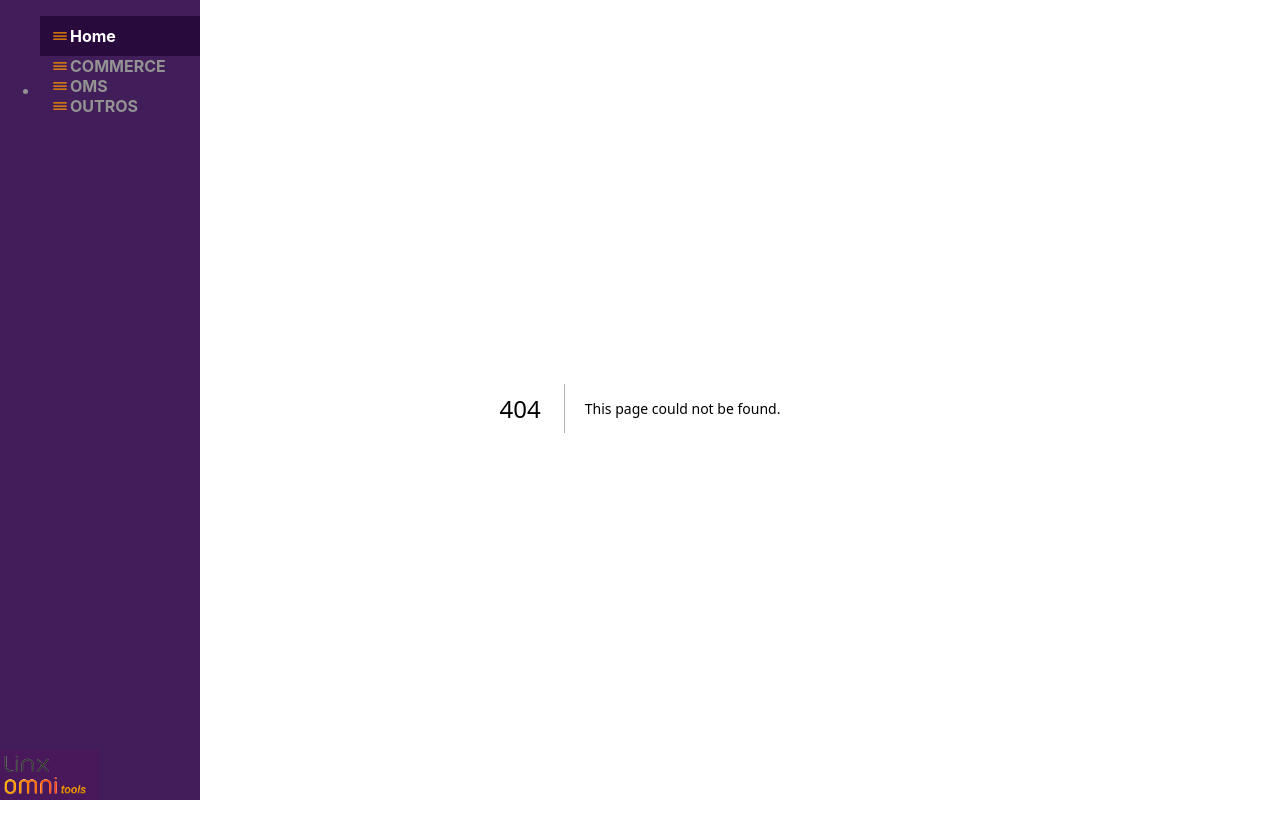
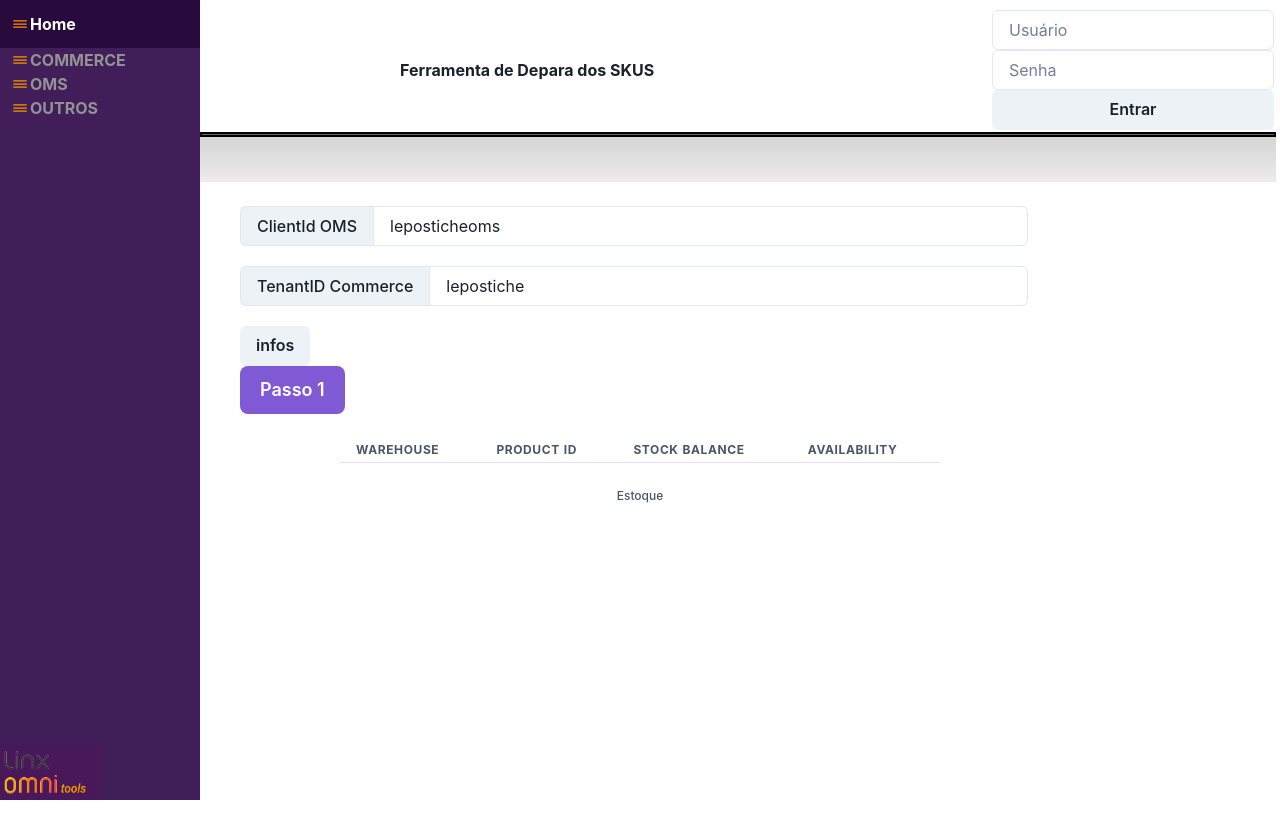
Before and after one commit to jonaszeferino/omniTools, a Next.js app: page /skuMapping in a window 1280 px wide. Before the commit this address had no page. Shown: the top 838 px of the page. After the commit the page ends 800 px from the top, so only its background shows below. Built offline with nearby package versions, Linux system fonts and the light colour scheme.

Commit message:
new api method to make a mapping sku function

```diff
--- /dev/null
+++ b/pages/api/v1/getOmsSkusFromMapping.jsx
@@ -0,0 +1,23 @@
+import { connectionRdsMySql } from "../../../components/connectiondb";
+
+export default async function handler(req, res) {
+  const connection = await connectionRdsMySql();
+
+  try {
+    const query = "SELECT DISTINCT skuOms, clientNameOms  FROM sku_mapping"
+
+
+    console.log('aqui', query)
+    const values = [];
+    const [data] = await connection.execute(query, values);
+    connection.end();
+
+    res.status(200).json({ results: data });
+    console.log("aqui", data)
+  } catch (error) {
+    res.status(500).json({ error: error.message });
+
+  }
+}
+
+// conexão criada por aqui: https://youtu.be/aprLiG34b50?t=532
--- /dev/null
+++ b/pages/api/v1/getSkusFromCommerce.jsx
@@ -0,0 +1,41 @@
+export default async (req, res) => {
+  const { channel, user, availability } = req.body;
+ // const newChannel = "site";
+ const newUser = "leposticheoms";
+ // const newAvailability = "I";
+ // let newSku = 20624;
+ //let newUser = user;
+ let newChannel = channel;
+ let newAvailability = availability;
+ let arraySku = ["4054222003431","4019440002431","4019824005111"]
+
+ try {
+   console.log("stockApi1", req.body);
+
+     const url = `https://${newUser}.layer.core.dcg.com.br/v1/Catalog/API.svc/web/GetSKUsByIntegrationID`;
+   const response = await fetch(url, {
+     headers: new Headers({
+       Authorization: process.env.NEXT_PUBLIC_COMMERCE,
+       "Content-Type": "application/json",
+       "access-control-allow-origin": "*",
+       Accept: "application/json",
+     }),
+
+     body: JSON.stringify(arraySku),
+     method: "POST",
+
+   });
+
+   const result = await response.json();
+   res.status(200).json(result);
+   console.log("stockApi2", result);
+   console.log("stockApi3", url);
+ } catch (error) {
+   console.error(error);
+   res.status(500).json({ message: "Ocorreu um erro ao buscar os estoques." });
+ }
+};
+
+//pra saber qual o productid de cada sku:
+//https://leposticheoms.layer.core.dcg.com.br/reference.html?url=/swagger.json#!/Catalog/GetSKUsByIntegrationID
+//https://leposticheoms.layer.core.dcg.com.br/v1/Catalog/API.svc/web/GetSKUsByIntegrationID
--- /dev/null
+++ b/pages/skuMapping.jsx
@@ -0,0 +1,218 @@
+import styles from "../styles/Home.module.css";
+import { format, differenceInDays } from "date-fns";
+import WalkthroughPopover from "./infos/infosStockCommerce";
+import Topbar from "../components/Topbar";
+import TopbarBelow from "../components/TopbarBelow";
+
+import { useState } from "react";
+import {
+  Button,
+  FormLabel,
+  Input,
+  InputGroup,
+  InputLeftAddon,
+  ChakraProvider,
+  Progress,
+  Select,
+  Table, Thead, Tbody, Tr, Th, Td, TableCaption, Alert, AlertIcon
+} from "@chakra-ui/react";
+import { CSVLink } from "react-csv";
+
+export default function Stocks() {
+  let [stock, setStock] = useState([]);
+  let [stockUserOms, setStockUserOms] = useState("leposticheoms");
+  let [stockUserCommerce, setStockUserCommerce] = useState("lepostiche");
+  let [stockAvailability, setStockAvailability] = useState();
+  let [stockChannel, setStockChannel] = useState("2");
+  let [isLoading, setIsLoading] = useState(false);
+  let [isError, setError] = useState(null);
+  let [message,setMessage] = useState();
+  let [dateNow, setDatenow] = useState(new Date());
+  let [dateFile, setDateFile] = useState(
+    format(new Date(), "dd_MM_yyyy_HH_mm_ss")
+  );
+
+  let [isSave, setIsSave] = useState(false);
+  let [showAlert, setShowAlert] = useState(false);
+
+
+  const apiCall = async () => {
+    setIsLoading(true);
+    setDateFile(dateFile);
+    try {
+      const response = await fetch("getOmsSkusFromMapping", {
+        method: "POST",
+        headers: {
+          "Content-Type": "application/json",
+        },
+        body: JSON.stringify({
+          channel: stockChannel,
+          user: stockUser,
+          availability: stockAvailability,
+        }),
+      });
+      const data = await response.json();
+      setStock(data.Result);
+      setIsLoading(false);
+      return data;
+    } catch (error) {
+      console.error(error);
+    }
+  };
+{/* <>
+  // const dataToSend = {
+  //   stockData: stock.map((item) => ({
+  //     ProductID: item.ProductID,
+  //     clientIdCommerce: stockUser,
+  //     OutStockHandlingDays: item.OutStockHandlingDays,
+  //     totalQuantity: item.StockOnHand,
+  //     StockBalance: item.StockBalance,
+  //     updatedAt: item.LastUpdate,
+  //     enabled: item.StockOnHand,
+  //     StockReserved: item.StockReserved,
+  //     WarehouseID: item.WarehouseID,
+  //     WarehouseName: item.WarehouseName,
+  //     availability: item.availability,
+  //     createdDate: dateNow,
+  //     viewName: stockVerication,
+  //   })),
+  // }
+
+  // const insertStockData = () => {
+  //   setIsLoading(true);
+  //   setShowAlert(true);
+  //   //const url = "http://localhost:3000/api/v1/postStockFromCommerce";
+  //   const url = "https://omni-tools-chakra.vercel.app/api/v1/postStockFromCommerce"
+  //   const options = {
+  //     method: "POST",
+  //     headers: {
+  //       "Content-Type": "application/json",
+  //     },
+  //     body: JSON.stringify(dataToSend),
+  //   };
+
+  //   fetch(url, options)
+  //     .then((response) => {
+  //       if (response.ok) {
+  //         setMessage("Dados inseridos com sucesso!");
+  //         setIsLoading(false);
+  //         setIsSave(true);
+  //         setShowAlert(false);
+  //       } else {
+  //         setMessage("Erro ao inserir dados");
+  //         setIsLoading(false);
+
+  //       }
+  //     })
+  //     .catch((error) => {
+  //       setMessage("Erro ao inserir dados: " + error);
+  //       console.log("ver1",error)
+  //     });
+  // };
+
+  // const Clean = () => {
+  //   setMessage(null);
+  //   setIsSave(false);
+  //   setStockChannel(stockChannel);
+  //   setStockUser(stockUser);
+  //   setStockVerification("Coloque_um_nome_sem_espacos_dps_clique_em_inserir_dados");
+  //   setStock([]);
+  //   setDateFile(format(new Date(), "dd_MM_yyyy_HH_mm_ss"));
+  //   setIsSave(false);
+  //   setShowAlert(false);
+  // }
+  </> */}
+return (
+    <>
+      <ChakraProvider>
+      <Topbar title="Ferramenta de Depara dos SKUS" />
+      <TopbarBelow />
+        <br />
+        <div style={{ maxWidth: "800px", margin: "0 auto" }}>
+          <FormLabel type="text">
+            <InputGroup size="md" mb={5}>
+              <InputLeftAddon size="md">ClientId OMS</InputLeftAddon>
+              <Input
+                size="md"
+                id="test1"
+                value={stockUserOms}
+                onChange={(event) => setStockUserOms(event.target.value)}
+              ></Input>
+            </InputGroup>
+          </FormLabel>
+          <FormLabel type="text">
+            <InputGroup size="md" mb={5}>
+              <InputLeftAddon size="md">TenantID Commerce</InputLeftAddon>
+              <Input
+                size="md"
+                id="test1"
+                value={stockUserCommerce}
+                onChange={(event) => setStockUserCommerce(event.target.value)}
+              ></Input>
+            </InputGroup>
+          </FormLabel>
+
+          <WalkthroughPopover />
+        </div>
+        <div style={{ maxWidth: "800px", margin: "0 auto" }}>
+          <Button
+            padding={5}
+            rounded={8}
+            size="lg"
+            mx="auto"
+            colorScheme="purple"
+            onClick={() =>{apiCall()}}
+          >
+            Passo 1{" "}
+          </Button>
+     {showAlert ?<Alert status='info'>
+    <AlertIcon />
+    Aguarde enquanto os dados são salvos...
+  </Alert>
+: null}
+        {isSave ?
+        <Alert status='success'>
+          <AlertIcon />
+          Analise Salva no banco com Sucesso!
+          {message}
+              </Alert>
+        : null}
+
+          <br />
+          {isLoading ? <Progress size="xs" isIndeterminate /> : null}
+
+        </div>
+
+        <br />
+        <div style={{ maxWidth: "100%" }}>
+          <div
+            className={styles.grid}
+            style={{ width: "100%", marginLeft: "auto", marginRight: "auto" }}
+          >
+            <Table variant='striped' colorScheme='purple' size='sm' maxW='600px'>
+  <TableCaption>Estoque</TableCaption>
+  <Thead>
+    <Tr>
+      <Th>Warehouse</Th>
+      <Th>Product ID</Th>
+      <Th>Stock Balance</Th>
+      <Th>Availability</Th>
+    </Tr>
+  </Thead>
+  <Tbody>
+    {stock.map((stockView) => (
+      <Tr key={stockView.ProductID}>
+        <Td>{stockView.WarehouseName}</Td>
+        <Td>{stockView.ProductID}</Td>
+        <Td>{stockView.StockBalance}</Td>
+        <Td>{stockView.availability === "I" ? "Habilitado" : "Desabilitado"}</Td>
+      </Tr>
+    ))}
+  </Tbody>
+</Table>
+          </div>
+        </div>
+      </ChakraProvider>
+    </>
+  );
+}
--- a/pages/stockAllAnalyzes.jsx
+++ b/pages/stockAllAnalyzes.jsx
@@ -153,7 +153,7 @@ export default function Stocks() {
                      maxW="400px"
                   >
                      <TableCaption>
-                        Resultado Dos Últimos 30 Analise OMS
+                        Resultado Das Últimas 30 Analises de Estoque No OMS
                      </TableCaption>
                      <Thead>
                         <Tr>
@@ -198,7 +198,7 @@ export default function Stocks() {
                      maxW="400px"
                   >
                      <TableCaption>
-                        Resultado Dos Últimos 30 Analise Commerce
+                     Resultado Das Últimas 30 Analises de Estoque No Commerce
                      </TableCaption>
                      <Thead>
                         <Tr>
```
